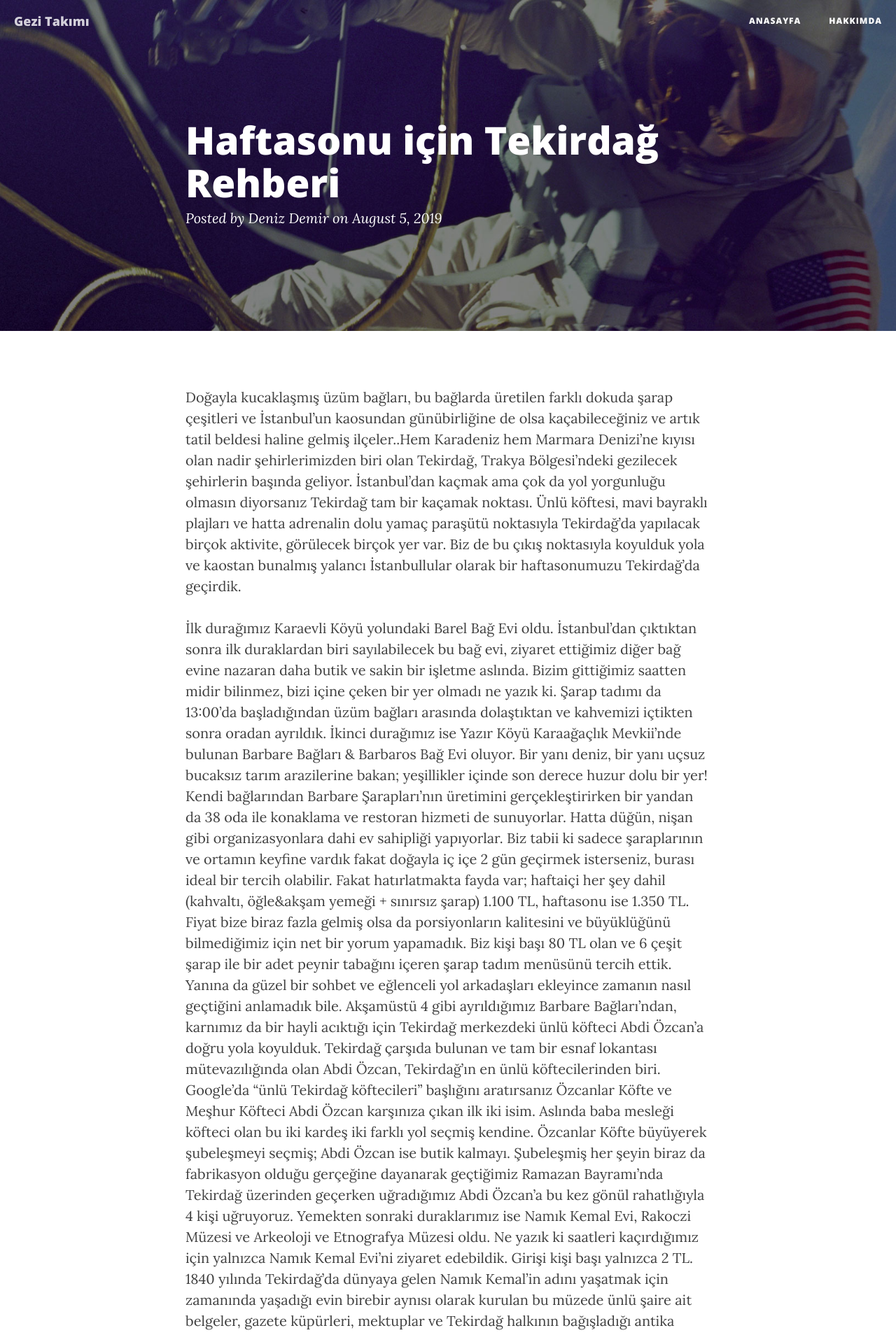
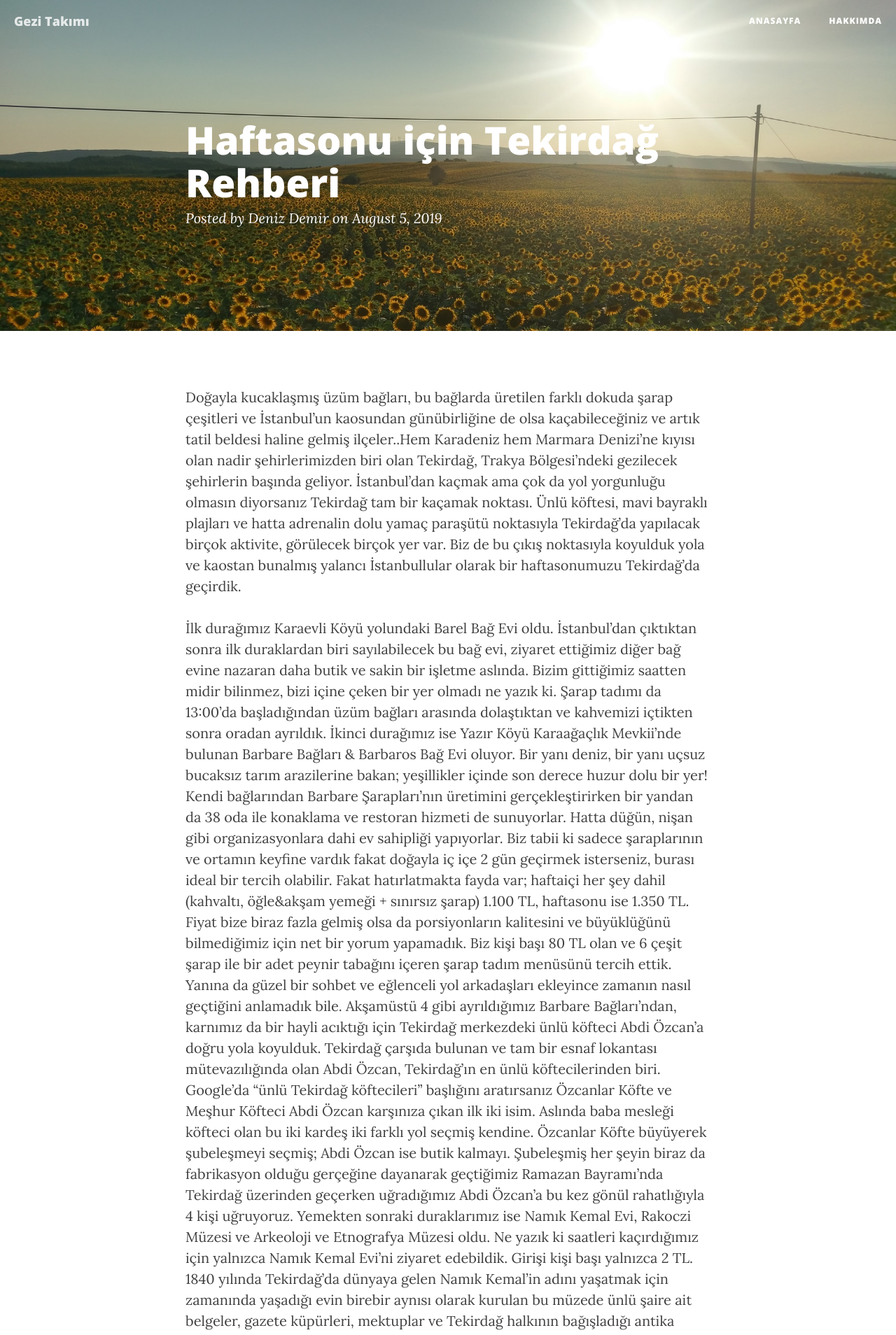
Before and after one commit to aonurdemir/travel, a Jekyll site: the page built from _posts/2019-08-05-haftasonu-icin-tekirdag-rehberi.markdown, in a window 1280 px wide. Shown: the top 1908 px of the page at 70% size. Built offline with Jekyll 4.4.1, drawn with Linux system fonts in a browser that asks for light colours; nearby versions of some CDN libraries.

Commit message:
Change background images

```diff
--- a/_posts/2019-08-05-haftasonu-icin-tekirdag-rehberi.markdown
+++ b/_posts/2019-08-05-haftasonu-icin-tekirdag-rehberi.markdown
@@ -3,7 +3,7 @@
 title:      "Haftasonu için Tekirdağ Rehberi"
 date:       2019-08-05 10:00:00 +0200
 author:     "Deniz Demir"
-header-img: "img/post-bg-06.jpg"
+header-img: "img/tekirdag-yazi.jpg"
 ---
 <p>
 Doğayla kucaklaşmış üzüm bağları, bu bağlarda üretilen farklı dokuda şarap çeşitleri ve İstanbul’un kaosundan günübirliğine de olsa kaçabileceğiniz ve artık tatil beldesi haline gelmiş ilçeler..Hem Karadeniz hem Marmara Denizi’ne kıyısı olan nadir şehirlerimizden biri olan Tekirdağ, Trakya Bölgesi’ndeki gezilecek şehirlerin başında geliyor. İstanbul’dan kaçmak ama çok da yol yorgunluğu olmasın diyorsanız Tekirdağ tam bir kaçamak noktası. Ünlü köftesi, mavi bayraklı plajları ve hatta adrenalin dolu yamaç paraşütü noktasıyla Tekirdağ’da yapılacak birçok aktivite, görülecek birçok yer var. Biz de bu çıkış noktasıyla koyulduk yola ve kaostan bunalmış yalancı İstanbullular olarak bir haftasonumuzu Tekirdağ’da geçirdik.
```
Also changed, not shown: img/home-bg.jpg, img/tekirdag-yazi.jpg (added).
